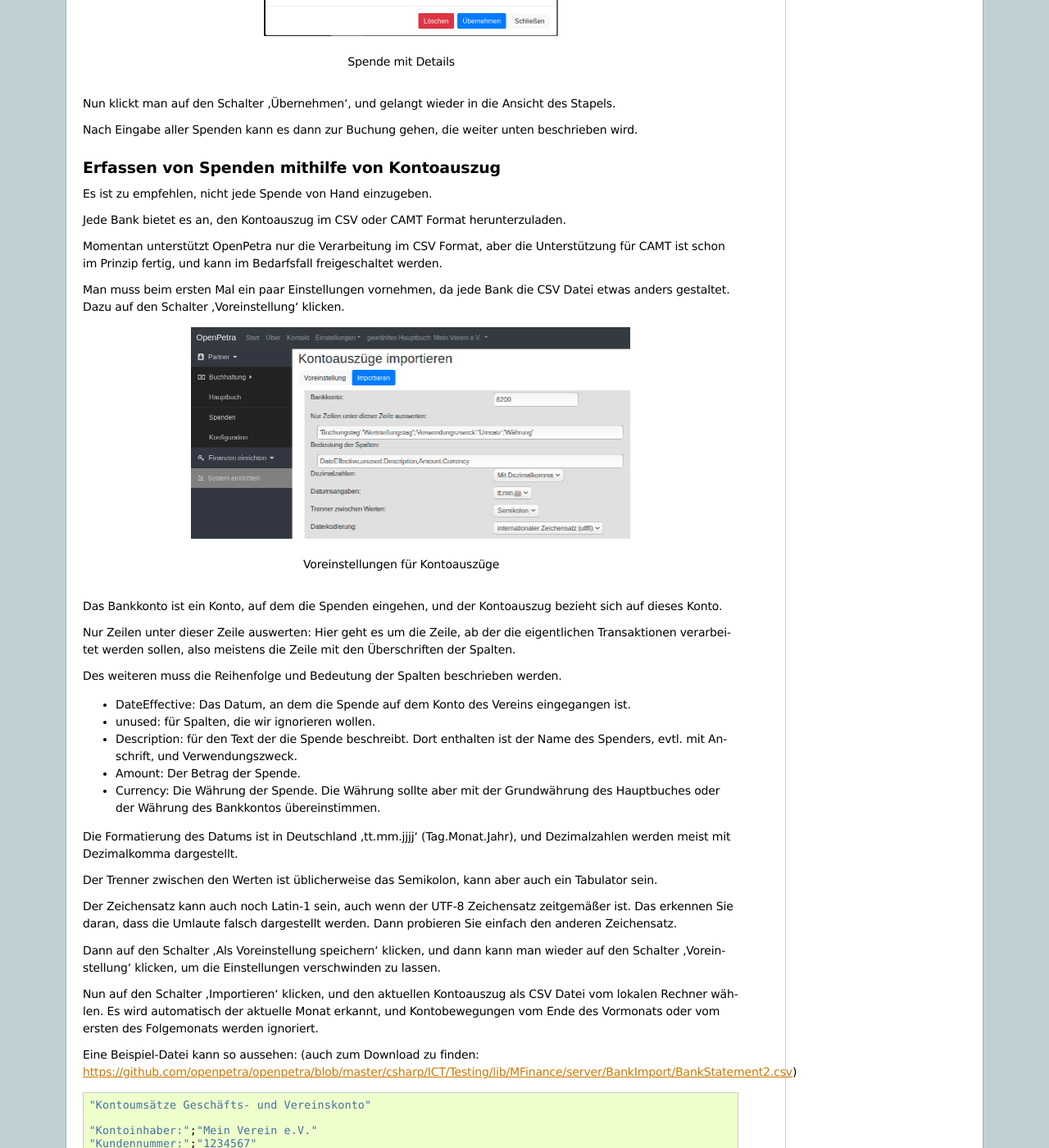
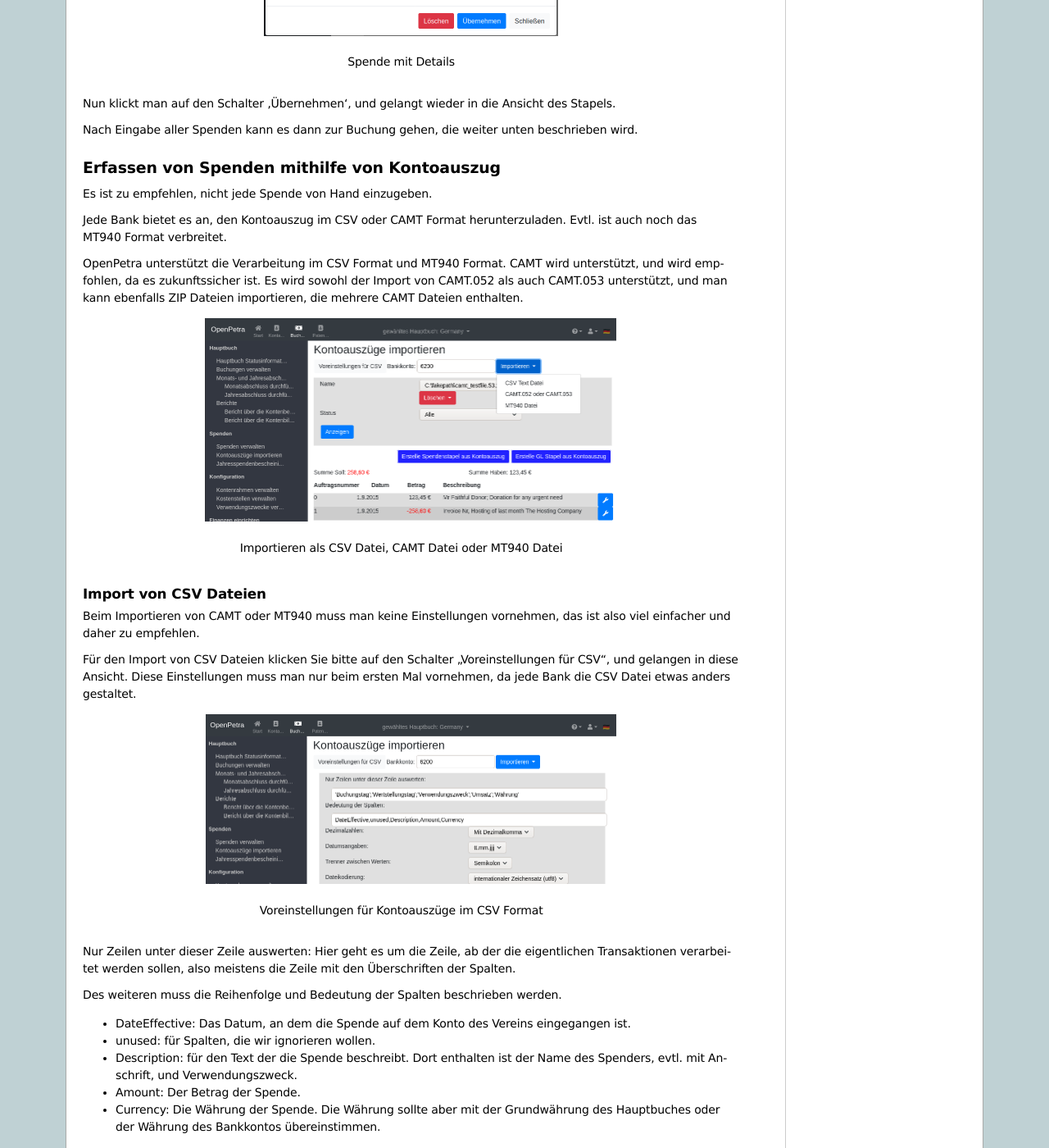
Before and after one commit to openpetra/openpetra-docs-de, a Sphinx documentation site: the page built from source/howtos/finance-donations.rst, in a window 1280 px wide and 1400 px high, scrolled down 2939 px. Shown: the whole window at 82% size. Built offline with Sphinx 7.4.7, drawn with Linux system fonts in a browser that asks for light colours; some of the changed text lies outside the part shown.

Commit message:
improve doc about bankimport CAMT and MT940 and CSV

```diff
--- a/source/howtos/finance-donations.rst
+++ b/source/howtos/finance-donations.rst
@@ -109,21 +109,33 @@
 
 Es ist zu empfehlen, nicht jede Spende von Hand einzugeben.
 
-Jede Bank bietet es an, den Kontoauszug im CSV oder CAMT Format herunterzuladen.
+Jede Bank bietet es an, den Kontoauszug im CSV oder CAMT Format herunterzuladen. Evtl. ist auch noch das MT940 Format verbreitet.
 
-Momentan unterstützt OpenPetra nur die Verarbeitung im CSV Format,
-aber die Unterstützung für CAMT ist schon im Prinzip fertig, und kann im Bedarfsfall freigeschaltet werden.
+OpenPetra unterstützt die Verarbeitung im CSV Format und MT940 Format.
+CAMT wird unterstützt, und wird empfohlen, da es zukunftssicher ist.
+Es wird sowohl der Import von CAMT.052 als auch CAMT.053 unterstützt, und man kann ebenfalls ZIP Dateien importieren, die mehrere CAMT Dateien enthalten.
 
-Man muss beim ersten Mal ein paar Einstellungen vornehmen, da jede Bank die CSV Datei etwas anders gestaltet. Dazu auf den Schalter 'Voreinstellung' klicken.
+.. _figure-bankimport_import:
+
+.. figure:: images/bankimport_import.png
+   :scale: 50%
+
+   Importieren als CSV Datei, CAMT Datei oder MT940 Datei
+
+Import von CSV Dateien
+----------------------
+
+Beim Importieren von CAMT oder MT940 muss man keine Einstellungen vornehmen, das ist also viel einfacher und daher zu empfehlen.
+
+Für den Import von CSV Dateien klicken Sie bitte auf den Schalter "Voreinstellungen für CSV", und gelangen in diese Ansicht.
+Diese Einstellungen muss man nur beim ersten Mal vornehmen, da jede Bank die CSV Datei etwas anders gestaltet.
 
 .. _figure-bankimport_settings:
 
 .. figure:: images/bankimport_settings.png
    :scale: 50%
 
-   Voreinstellungen für Kontoauszüge
-
-Das Bankkonto ist ein Konto, auf dem die Spenden eingehen, und der Kontoauszug bezieht sich auf dieses Konto.
+   Voreinstellungen für Kontoauszüge im CSV Format
 
 Nur Zeilen unter dieser Zeile auswerten: Hier geht es um die Zeile, ab der die eigentlichen Transaktionen verarbeitet werden sollen,
 also meistens die Zeile mit den Überschriften der Spalten.
@@ -143,7 +155,7 @@
 Der Zeichensatz kann auch noch Latin-1 sein, auch wenn der UTF-8 Zeichensatz zeitgemäßer ist.
 Das erkennen Sie daran, dass die Umlaute falsch dargestellt werden. Dann probieren Sie einfach den anderen Zeichensatz.
 
-Dann auf den Schalter 'Als Voreinstellung speichern' klicken, und dann kann man wieder auf den Schalter 'Voreinstellung' klicken, um die Einstellungen verschwinden zu lassen.
+Dann auf den Schalter 'Als Voreinstellung speichern' klicken, und dann kann man wieder auf den Schalter 'Voreinstellungen für CSV' klicken, um die Einstellungen verschwinden zu lassen.
 
 Nun auf den Schalter 'Importieren' klicken, und den aktuellen Kontoauszug als CSV Datei vom lokalen Rechner wählen. Es wird automatisch der aktuelle Monat erkannt, und Kontobewegungen vom Ende des Vormonats oder vom ersten des Folgemonats werden ignoriert.
 
@@ -166,7 +178,24 @@
    "30.07.2019";"30.07.2019";"Arno Grosse SEPA-ÜBERWEISUNG SVWZ+ RINP Dauerauftrag S pende EREF+ 000000000000000 00002";"10,00";"EUR";""
    "* noch nicht ausgeführte Umsätze"
 
-Man kann noch die Auswahl treffen bei 'Status', ob man alle Transaktionen sehen will, oder nur die erkannten Spenden, usw.
+Beispieldatei für CAMT
+----------------------
+
+Eine Beispiel-Datei kann hier heruntergeladen werden: https://github.com/openpetra/openpetra/blob/master/csharp/ICT/Testing/lib/MFinance/server/BankImport/camt_testfile.52.xml
+
+
+Beispieldatei für MT940
+-----------------------
+
+Eine Beispiel-Datei kann hier heruntergeladen werden: https://github.com/openpetra/openpetra/blob/master/csharp/ICT/Testing/lib/MFinance/server/BankImport/mt940test.sta
+
+
+Importieren von Kontoauszügen
+-----------------------------
+
+Für alle Dateiformate gilt: Es muss das Bankkonto gewählt werden. Das ist das Konto, auf dem die Spenden eingehen, und der Kontoauszug bezieht sich auf dieses Konto.
+
+Nachdem die Datei importiert wurde, kann man noch die Auswahl treffen bei 'Status', ob man alle Transaktionen sehen will, oder nur die erkannten Spenden, usw.
 Dann auf den Schalter 'Anzeigen' klicken.
 
 Das sieht im Beispiel dann so aus:
```
Also changed, not shown: other parts of source/howtos/finance-donations.rst (+3 -0 lines), source/howtos/images/bankimport_all.png, source/howtos/images/bankimport_import.png (added), source/howtos/images/bankimport_settings.png.
